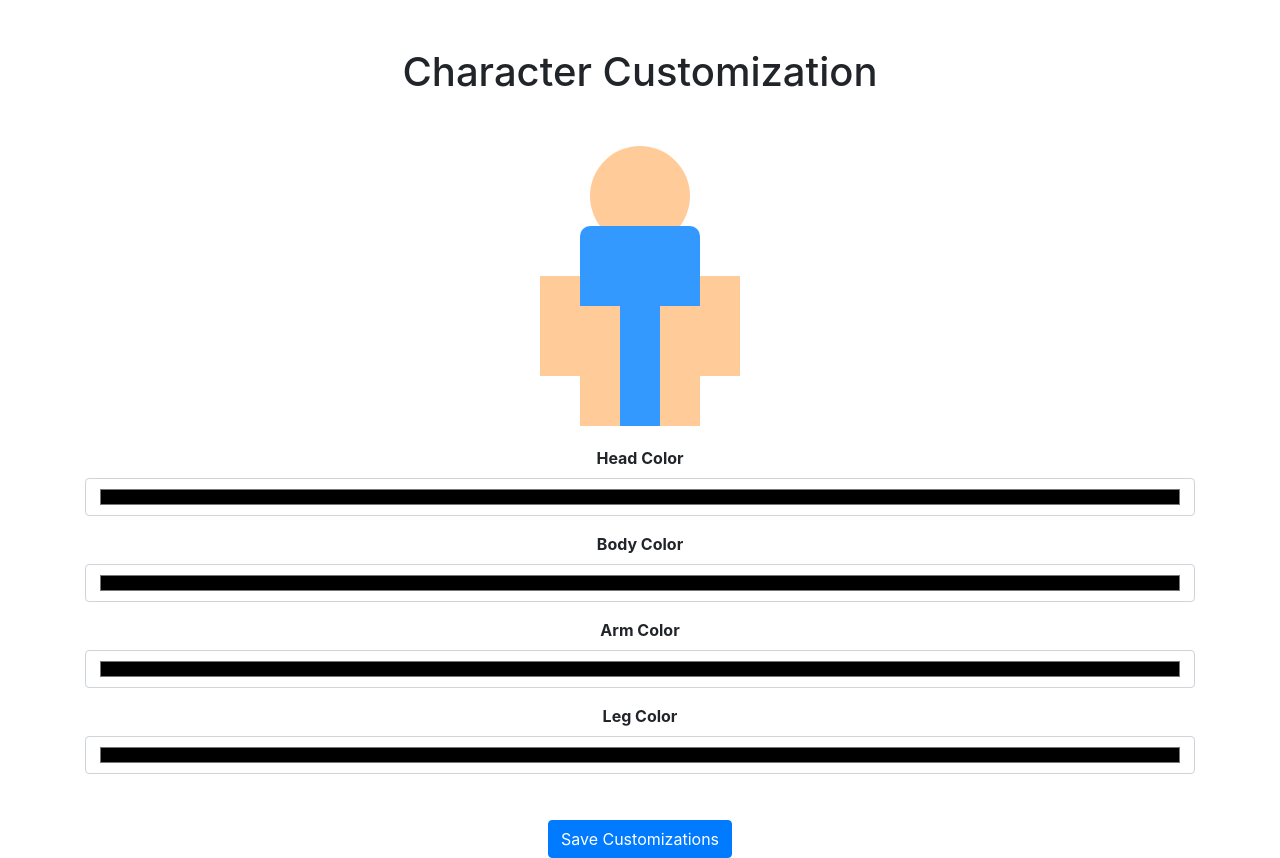
After one commit to kripakannan/baymax, a Flask app: page /character-customization in a window 1280 px wide. The commit adds this page. Run offline with Flask 3, Linux system fonts and the light colour scheme; some libraries are stand-ins or nearby versions.

Commit message:
character customizations

```diff
--- a/app.py
+++ b/app.py
@@ -93,6 +93,10 @@ def medication():
 def physical_interaction():
     return render_template('physical_interaction.html')
 
+@app.route('/character-customization')
+def character_customization():
+    return render_template('character_customization.html')
+
 # Route for Hugging Baymax
 @app.route('/hug_baymax')
 def hug_baymax():
--- /dev/null
+++ b/templates/character_customization.html
@@ -0,0 +1,181 @@
+<!DOCTYPE html>
+<html lang="en">
+<head>
+    <meta charset="UTF-8">
+    <meta name="viewport" content="width=device-width, initial-scale=1.0">
+    <title>Character Customization</title>
+    <link href="https://stackpath.bootstrapcdn.com/bootstrap/4.5.2/css/bootstrap.min.css" rel="stylesheet">
+    <style>
+        /* Character container */
+        .character-container {
+            display: flex;
+            flex-direction: column;
+            align-items: center;
+            justify-content: center;
+            margin-top: 50px;
+            position: relative;
+        }
+
+        /* Head - Circle */
+        .head {
+            width: 100px;
+            height: 100px;
+            background-color: #ffcc99;
+            border-radius: 50%;
+            position: relative;
+        }
+
+        /* Body - Rectangle */
+        .body {
+            width: 120px;
+            height: 200px;
+            background-color: #3399ff;
+            border-radius: 10px;
+            position: relative;
+            margin-top: -20px;
+        }
+
+        /* Arms */
+        .arms {
+            position: absolute;
+            top: 50px;
+            left: -40px;
+            right: -40px;
+            display: flex;
+            justify-content: space-between;
+            width: 200px;
+        }
+
+        .arm {
+            width: 40px;
+            height: 100px;
+            background-color: #ffcc99;
+        }
+
+        /* Legs - Positioned at the bottom of the body */
+        .legs {
+            display: flex;
+            justify-content: space-between;
+            position: absolute;
+            bottom: 0;
+            left: 50%;
+            transform: translateX(-50%);
+            width: 120px;
+        }
+
+        .leg {
+            width: 40px;
+            height: 120px;
+            background-color: #ffcc99;
+        }
+
+        /* Customize Options */
+        .customization-options {
+            margin-top: 20px;
+            text-align: center;
+        }
+
+        .option-label {
+            font-weight: bold;
+        }
+
+        /* Save Button */
+        .save-btn {
+            margin-top: 30px;
+        }
+    </style>
+</head>
+<body>
+
+<div class="container text-center">
+    <h1 class="my-5">Character Customization</h1>
+
+    <!-- Character Display -->
+    <div class="character-container">
+        <div class="head" id="head"></div>
+        <div class="body" id="body">
+            <!-- Arms will appear here -->
+            <div class="arms">
+                <div class="arm" id="left-arm"></div>
+                <div class="arm" id="right-arm"></div>
+            </div>
+        </div>
+        <!-- Legs now attached to the bottom of the body -->
+        <div class="legs">
+            <div class="leg" id="left-leg"></div>
+            <div class="leg" id="right-leg"></div>
+        </div>
+    </div>
+
+    <!-- Customization Options -->
+    <div class="customization-options">
+        <div class="form-group">
+            <label for="head-color" class="option-label">Head Color</label>
+            <input type="color" id="head-color" class="form-control">
+        </div>
+        <div class="form-group">
+            <label for="body-color" class="option-label">Body Color</label>
+            <input type="color" id="body-color" class="form-control">
+        </div>
+        <div class="form-group">
+            <label for="arm-color" class="option-label">Arm Color</label>
+            <input type="color" id="arm-color" class="form-control">
+        </div>
+        <div class="form-group">
+            <label for="leg-color" class="option-label">Leg Color</label>
+            <input type="color" id="leg-color" class="form-control">
+        </div>
+
+        <button class="btn btn-primary save-btn" id="save-btn">Save Customizations</button>
+    </div>
+</div>
+
+<script>
+    // Select the color input elements
+    const headColorInput = document.getElementById("head-color");
+    const bodyColorInput = document.getElementById("body-color");
+    const armColorInput = document.getElementById("arm-color");
+    const legColorInput = document.getElementById("leg-color");
+
+    // Select the elements for the head, body, arms, and legs
+    const head = document.getElementById("head");
+    const body = document.getElementById("body");
+    const leftArm = document.getElementById("left-arm");
+    const rightArm = document.getElementById("right-arm");
+    const leftLeg = document.getElementById("left-leg");
+    const rightLeg = document.getElementById("right-leg");
+
+    // Update the character's appearance based on selected colors
+    headColorInput.addEventListener("input", (event) => {
+        head.style.backgroundColor = event.target.value;
+    });
+
+    bodyColorInput.addEventListener("input", (event) => {
+        body.style.backgroundColor = event.target.value;
+    });
+
+    armColorInput.addEventListener("input", (event) => {
+        leftArm.style.backgroundColor = event.target.value;
+        rightArm.style.backgroundColor = event.target.value;
+    });
+
+    legColorInput.addEventListener("input", (event) => {
+        leftLeg.style.backgroundColor = event.target.value;
+        rightLeg.style.backgroundColor = event.target.value;
+    });
+
+    // Save the customizations (in this case, just log them to the console)
+    document.getElementById("save-btn").addEventListener("click", () => {
+        const customizations = {
+            headColor: head.style.backgroundColor,
+            bodyColor: body.style.backgroundColor,
+            armColor: leftArm.style.backgroundColor,
+            legColor: leftLeg.style.backgroundColor
+        };
+        console.log("Customizations saved:", customizations);
+        alert("Customizations saved!");
+    });
+</script>
+
+</body>
+</html>
--- a/templates/index.html
+++ b/templates/index.html
@@ -136,6 +136,7 @@
         <div class="text-center mt-5">
             <a href="/physical-interaction" class="cta-button">Go to Physical Interaction</a>
             <a href="/medication" class="btn btn-primary mt-4">Go to Medication Reminder</a>
+            <a href="/character-customization" class="btn btn-primary mt-4">Customize Your Character</a>
         </div>
     </div>
 
```
